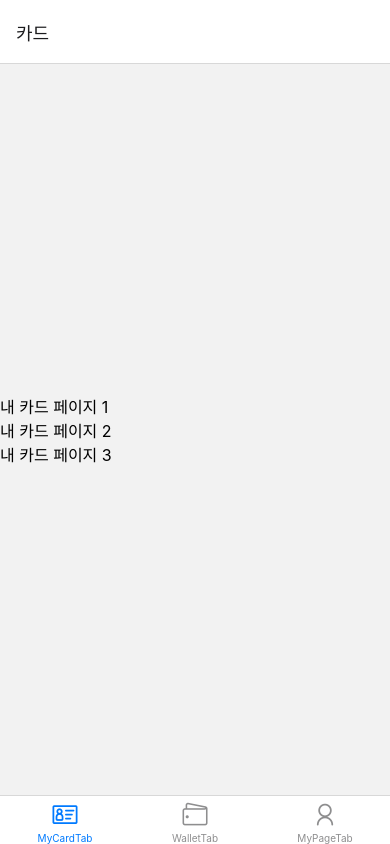
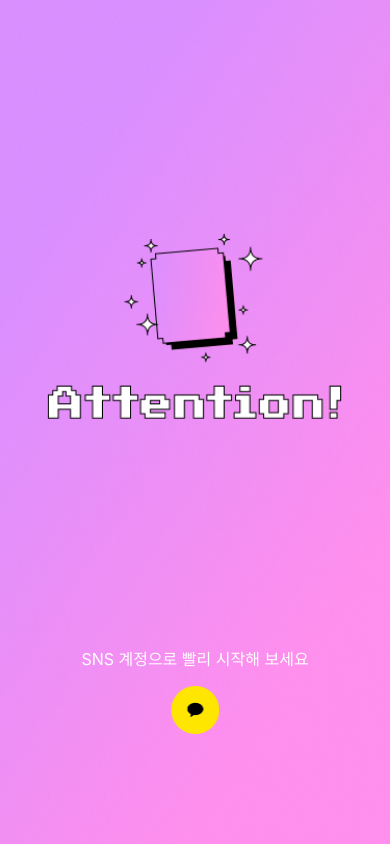
Before and after one commit to 2023-Attention-Hackerthon/Attention-FE, a React Native app: screen / in a window 390 px wide. Built offline with nearby package versions, Linux system fonts and the light colour scheme.

Commit message:
feat: 초기 로딩 화면 퍼블리싱

```diff
--- a/navigation/index.tsx
+++ b/navigation/index.tsx
@@ -9,6 +9,8 @@ import LoginScreen from "../screens/login/LoginScreen";
 import RoutePath from "./routePath";
 import KakaoLoginWebview from "../screens/login/KakaoLoginWebview";
 import KakaoLoginRedirect from "../screens/login/KakaoLoginRedirect";
+import { Image, ImageBackground, Pressable, SafeAreaView, StyleSheet, Text, TouchableOpacity, View } from "react-native";
+import Typography from "../components/common/Typography";
 
 export default function Navigation() {
   return (
@@ -22,13 +24,35 @@ const Stack = createStackNavigator();
 
 function RootNavigator() {
   const { isAuthenticated } = useAppRepository();
-
+  const Home = ({ navigation }) => {
+    // 로그인 여부에 따른 navigation 동작 여부
+    return (
+      <View style={styles.container}>
+        <ImageBackground source={require("../assets/images/main.png")} style={styles.backgroundImage} />
+        {/* <Pressable style={{ zIndex: 10, borderWidth: 10, position: "absolute", top: 200 }} onPress={() => navigation.navigate(RoutePath.MainStack)}>
+          <Text>Press</Text>
+        </Pressable> */}
+        <View style={styles.titleWrap}>
+          <Typography style={styles.title}>SNS 계정으로 빨리 시작해 보세요</Typography>
+          <TouchableOpacity
+            style={styles.loginButton}
+            onPress={() => {
+              navigation.navigate(RoutePath.MainStack);
+            }}
+          >
+            <Image source={require("../assets/images/kakao.png")} style={styles.loginIcon} alt="kakao-icon" />
+          </TouchableOpacity>
+        </View>
+        {/* 로그인 여부에 따른 버튼 노출 여부 */}
+      </View>
+    );
+  };
   return (
     <Stack.Navigator
       screenOptions={{
         headerShown: false,
       }}
-      initialRouteName={isAuthenticated ? RoutePath.MainStack : RoutePath.LoginScreen}
+      // initialRouteName={isAuthenticated ? RoutePath.MainStack : RoutePath.LoginScreen}
     >
       {(() => {
         if (!isAuthenticated) {
@@ -42,15 +66,41 @@ function RootNavigator() {
         }
         return (
           <>
-            <Stack.Screen name={RoutePath.MainStack} component={MainNavigator} />
-            <Stack.Screen
-              name={RoutePath.NotFoundScreen}
-              component={NotFoundScreen}
-              options={{ title: "Oops!" }}
-            />
+            <Stack.Screen name="Home" component={Home} />
+            <Stack.Screen name={RoutePath.MainStack} component={MainNavigator} options={{ gestureEnabled: false }} />
+            <Stack.Screen name={RoutePath.NotFoundScreen} component={NotFoundScreen} options={{ title: "Oops!" }} />
           </>
         );
       })()}
     </Stack.Navigator>
   );
 }
+
+const styles = StyleSheet.create({
+  container: {
+    flex: 1,
+  },
+  backgroundImage: {
+    width: "100%",
+    height: "100%",
+  },
+  titleWrap: {
+    flex: 1,
+    position: "absolute",
+    display: "flex",
+    alignSelf: "center",
+    bottom: 110,
+  },
+  title: {
+    color: "#ffffff",
+    fontSize: 16,
+  },
+  loginButton: {
+    alignItems: "center",
+  },
+  loginIcon: {
+    width: 48,
+    height: 48,
+    marginTop: 16,
+  },
+});
--- a/screens/login/KakaoLoginRedirect.tsx
+++ b/screens/login/KakaoLoginRedirect.tsx
@@ -20,15 +20,12 @@ export default function KakaoLoginRedirect({ navigation, route }) {
           //navigate('/auth/finish');
           console.log("가져오기 성공");
           console.log(getRes.data);
-          axios
-            .post(
-              `https://www.attention.n-e.kr/v1/auth/kakao/signup?idtoken=${getRes.data.data.idToken}`
-            )
-            .then((postRes) => {
-              console.log("post 성공" + postRes.data);
-              // navigation.navigate("TabOneScreen");
-              navigation.popToTop();
-            });
+          axios.post(`https://www.attention.n-e.kr/v1/auth/kakao/signup?idtoken=${getRes.data.data.idToken}`).then((postRes) => {
+            console.log("post 성공");
+            console.log(postRes.data);
+            // navigation.navigate("TabOneScreen");
+            navigation.popToTop();
+          });
         })
         .catch((error) => {
           console.error("Failed to handle Kakao login:", error);
```
Also changed, not shown: assets/images/kakao.png (added), assets/images/main.png (added), 9 other files (tests, documents, lock files or other folders).
